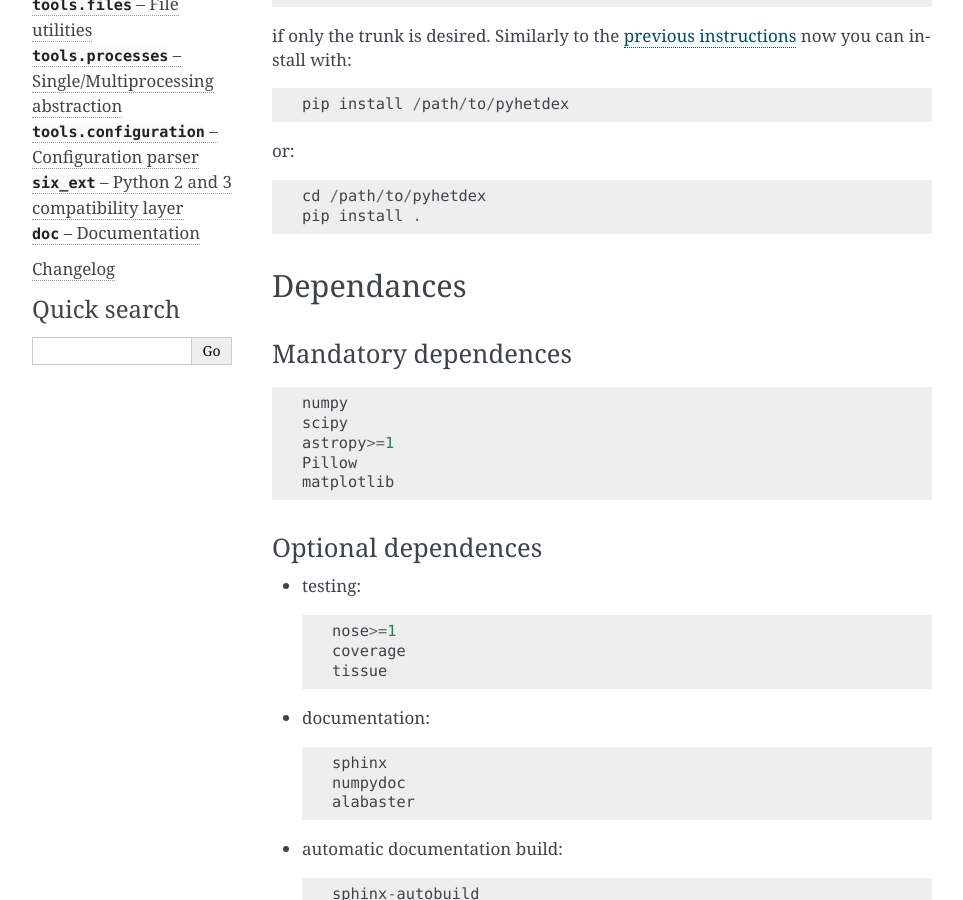
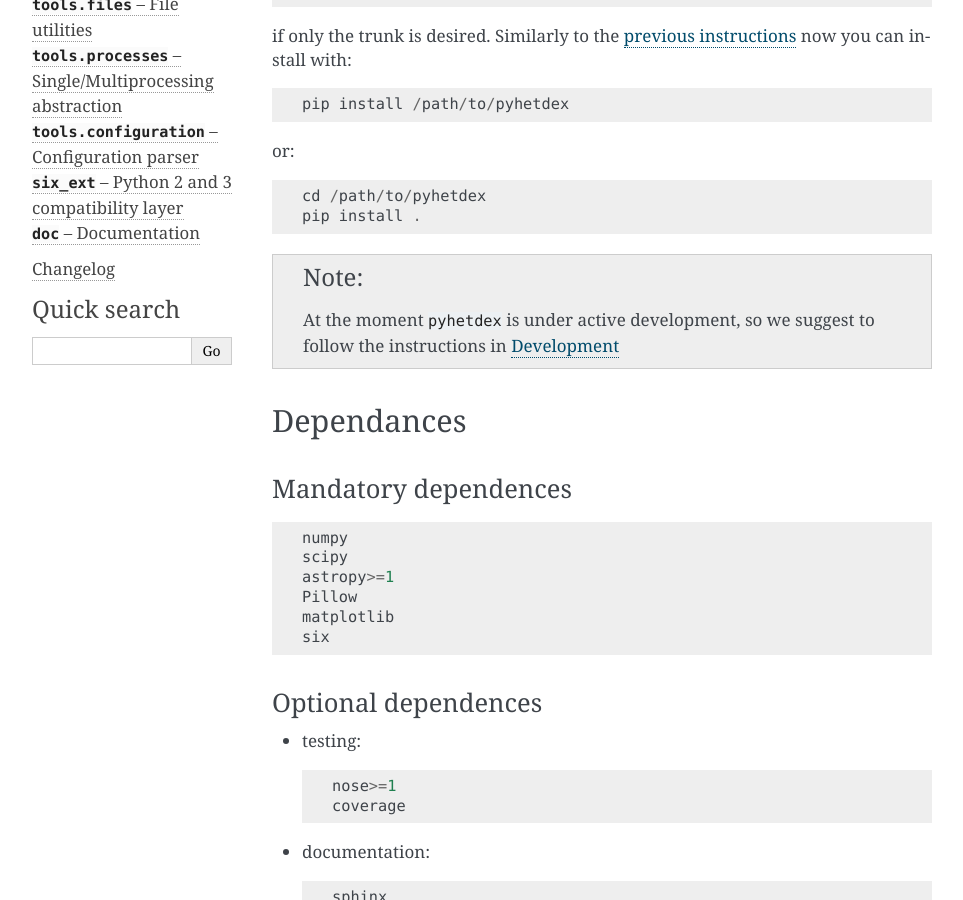
Before and after one commit to HETDEX/pyhetdex, a Sphinx documentation site: the page built from doc/source/install.rst, in a window 1280 px wide and 900 px high, scrolled down 599 px. Shown: the whole window, without its empty margins (148-1111 px from the left). Built offline with Sphinx 7.4.7, drawn with Linux system fonts in a browser that asks for light colours; pages that are not in the unit, such as notebooks, are missing from menus.

Commit message:
2015-06-03  Francesco Montesano <montefra@mpe.mpg.de>
    * doc/build: ignore html and doctrees
    * doc/source/contributions.rst: fix text
    * doc/source/install.rst: update instructions
    * pyhetdex/tools/processes.py: remove item from todo



git-svn-id: svn://luna.mpe.mpg.de/pyhetdex/trunk@75 79f4aad7-2104-455e-8097-9644d3262b72

```diff
--- a/doc/source/contributions.rst
+++ b/doc/source/contributions.rst
@@ -41,7 +41,8 @@ To build the documentation in html format go to the ``doc`` directory and run::
 
   make html
 
-The output is saved in ``doc/build/html``. For the full list of available targets.
+The output is saved in ``doc/build/html``. For the full list of available
+targets type ``make help``.
 
 If you are updating the documentation and want avoid the
 ``edit-compile-browser refresh`` cycle, and you have installed
--- a/doc/source/install.rst
+++ b/doc/source/install.rst
@@ -37,6 +37,10 @@ or::
   cd /path/to/pyhetdex
   pip install .
 
+.. note::
+
+  At the moment ``pyhetdex`` is under active development, so we suggest to
+  follow the instructions in :ref:`inst_devel`
 
 .. _Dependances:
 
@@ -53,6 +57,7 @@ Mandatory dependences
   astropy>=1
   Pillow
   matplotlib
+  six
 
 
 .. _optdep:
@@ -64,7 +69,6 @@ Optional dependences
 
    nose>=1
    coverage
-   tissue
 
 * documentation::
 
```
Also changed, not shown: other parts of doc/source/install.rst (+1 -0 lines), 2 other files.
